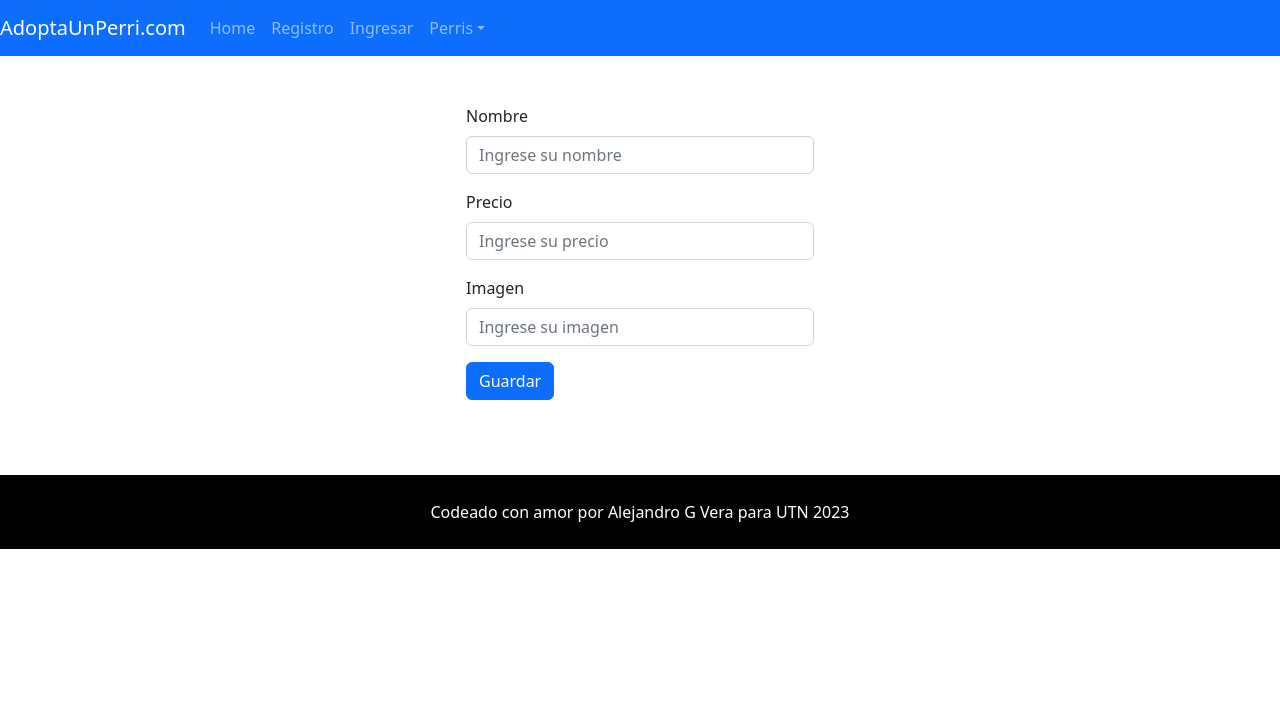
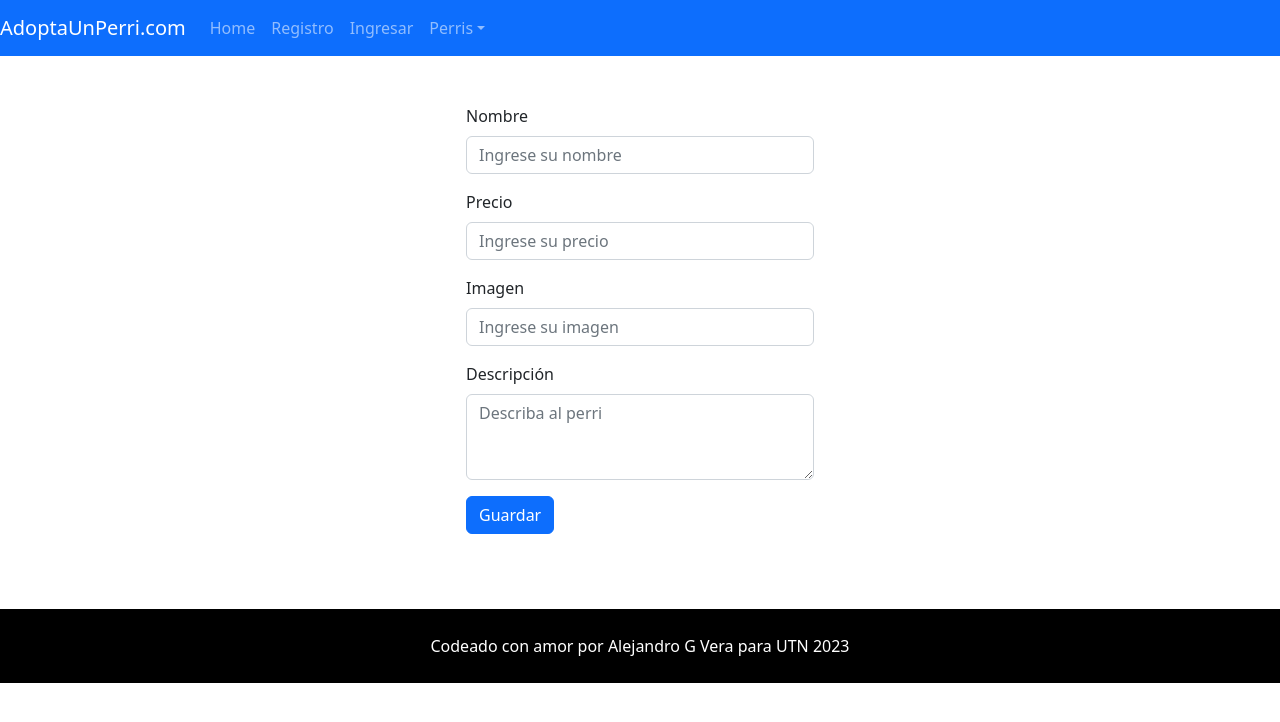
Before and after one commit to AlexielArdilla/TP-FINAL-REACT-UTN, a React (Create React App) app: page /producto/alta in a window 1280 px wide. Shown: the top 722 px of the page. Built offline with nearby package versions, Linux system fonts and the light colour scheme.

Commit message:
Agregué la descripción a las cards

```diff
--- a/src/Components/Producto.jsx
+++ b/src/Components/Producto.jsx
@@ -3,7 +3,6 @@ import Card from "react-bootstrap/Card";
 import Button from "react-bootstrap/Button";
 import Col from "react-bootstrap/Col";
 import './producto.css';
-//import { useState } from "react";
 
 const styles = {
   card: {
@@ -16,7 +15,7 @@ const styles = {
 };
 
 
-function Producto({ id, nombre, precio, thumbnail }) {
+function Producto({ id, nombre, precio, thumbnail, categoria }) {
 
   /*const [favorito, setFavorito] = useState('')
   console.log("favoritos: ", favorito)
@@ -34,6 +33,7 @@ function Producto({ id, nombre, precio, thumbnail }) {
         <Card.Body>
           <Card.Title>{nombre}</Card.Title>
           <Card.Text>${precio}</Card.Text>
+          <Card.Text>{categoria}</Card.Text>
           <Button style={styles.button} variant="primary" as={Link} to={`/producto/${id}`}>
             Detalle
           </Button>
--- a/src/Components/Productos.jsx
+++ b/src/Components/Productos.jsx
@@ -51,11 +51,12 @@ function Productos() {
         <Row>
           {productos.map((producto) => (
             <Producto
+            key={producto.id}
             id={producto.id}
             nombre={producto.data().title}
             precio={producto.data().price}
             thumbnail={producto.data().thumbnail}
-            categoria=""
+            categoria={producto.data().categoria}
             />
           ))}
         </Row>
--- a/src/Pages/Login.jsx
+++ b/src/Pages/Login.jsx
@@ -3,6 +3,7 @@ import Button from "react-bootstrap/Button";
 import Form from "react-bootstrap/Form";
 import { login } from "../Services/usuariosService";
 import "./Registro.css";
+//import Greeting from "../index";
 
 function Login() {
   const {
@@ -11,11 +12,15 @@ function Login() {
     formState: { errors },
   } = useForm({ mode: "onChange" });
 
+  //const{isLoggedIn, setIsLoggedIn} = (false);
+
   const onSubmit = async (data) => {
     try {
       const user = await login(data.email, data.password);
       console.log("Se logueó el user: ", user);
-      alert(`Se logueó con éxito ${data.email}`)
+      alert(`Se logueó con éxito ${data.email}`);
+      /*acá va el use state*/
+      //setIsLoggedIn(true);
     } catch (e) {
       console.log(e);
     }
--- a/src/Pages/Pagar.jsx
+++ b/src/Pages/Pagar.jsx
@@ -55,10 +55,10 @@ function Pagar() {
         return <div>Cargando ...</div>;
     }
     return (
-        <div class="container-fluid">
+        <div className="container-fluid">
 
-            <div class="row">
-                <div class="col-md-4">
+            <div className="row">
+                <div className="col-md-4">
                     <h1 style={{textAlign:'center', margin:"25px 25px"}}>Tu perris</h1>
                     <Card style={styles.card}>
                         <Card.Img variant="top" src={producto.thumbnail} />
@@ -71,7 +71,7 @@ function Pagar() {
                         </Card.Body>
                     </Card>
                 </div>
-                <div class="col-md-8">
+                <div className="col-md-8">
                 <h1>Pagar</h1>
                 <Form onSubmit={handleSubmit}>
             <Form.Group className="mb-3" controlId="formBasicNombre">
--- a/src/Pages/ProductosAlta.jsx
+++ b/src/Pages/ProductosAlta.jsx
@@ -58,6 +58,14 @@ function ProductosAlta() {
                 {...register("thumbnail")}
               />
             </Form.Group>
+            <Form.Group className="mb-3" controlId="formBasicNombre">
+              <Form.Label>Descripción</Form.Label>
+              <Form.Control
+                as="textarea" rows={3}
+                placeholder="Describa al perri"
+                {...register("categoria")}
+              />
+            </Form.Group>
 
             <Button variant="primary" type="submit">
               Guardar
--- a/src/Pages/ProductosModificar.jsx
+++ b/src/Pages/ProductosModificar.jsx
@@ -22,6 +22,7 @@ function ProductosModificar() {
         setValue("title", response.data().title);
         setValue("price", response.data().price);
         setValue("thumbnail", response.data().thumbnail);
+        setValue("categoria", response.data().categoria);
       } catch (e) {
         console.log(e);
         alert("Modificado con éxito")
@@ -91,6 +92,14 @@ function ProductosModificar() {
             {...register("thumbnail")}
           />
         </Form.Group>
+        <Form.Group className="mb-3" controlId="formBasicNombre">
+              <Form.Label>Descripción</Form.Label>
+              <Form.Control
+                as="textarea" rows={3}
+                placeholder="Describa al perri"
+                {...register("categoria")}
+              />
+            </Form.Group>
 
         <Button variant="primary" type="submit">
           Guardar
```
Also changed, not shown: src/index.js (+17 -0 lines).
